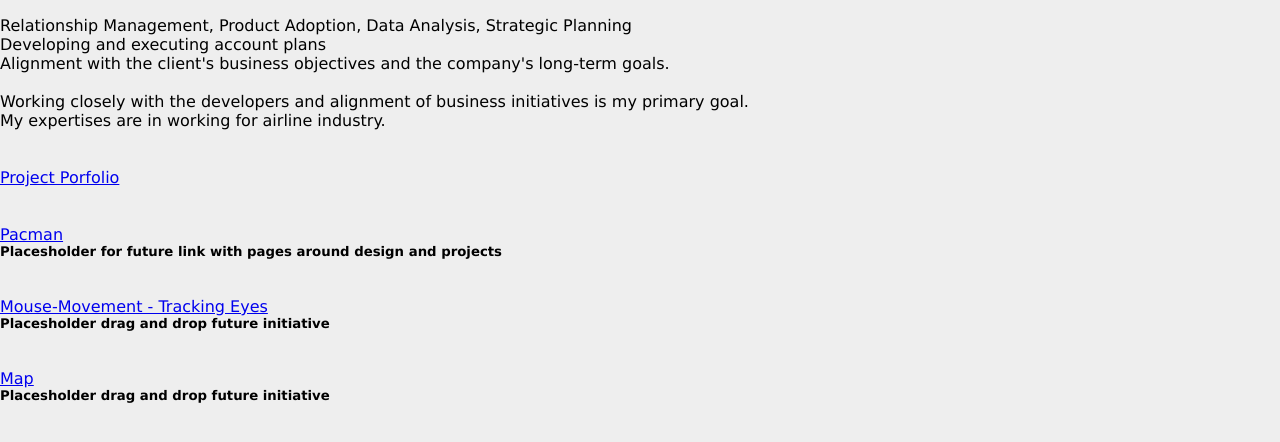
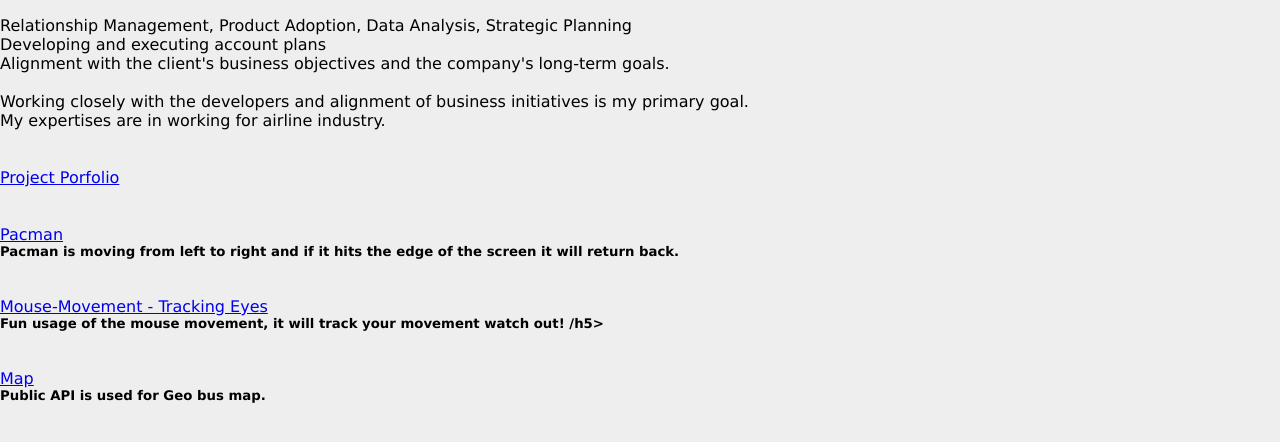
Before and after one commit to abdulali01/abdulali01.github.io, a plain HTML site: page index.html in a window 1280 px wide. Shown: the part 92-534 px from the top of the page. Drawn offline with Linux system fonts and the light colour scheme.

Commit message:
Update index.html

```diff
--- a/index.html
+++ b/index.html
@@ -43,17 +43,17 @@
             <br>
             <li class="options"> </li>
             <li class="options"><a href="https://github.com/abdulali01/PacMan/blob/main/README.md">Pacman</a>
-                <h5>Placesholder for future link with pages around design and projects</h5>
+                <h5>Pacman is moving from left to right and if it hits the edge of the screen it will return back.</h5>
                 </li>
             <br><br>
             <li class="options"><a href="https://github.com/abdulali01/MouseMovement/blob/main/README.md">Mouse-Movement - Tracking Eyes</a>
-                <h5>Placesholder drag and drop future initiative</h5>
+                <h5>Fun usage of the mouse movement, it will track your movement watch out! /h5>
             </li>
             <br><br>
             <li class="options"><a href="https://github.com/abdulali01/MapRoute/blob/main/README.md">Map</a>
-                <h5>Placesholder drag and drop future initiative</h5>
+                <h5>Public API is used for Geo bus map.</h5>
             </li>
         </ul>
-    <script src="hello.js"></script>
+
 </body>
 </html>
```
